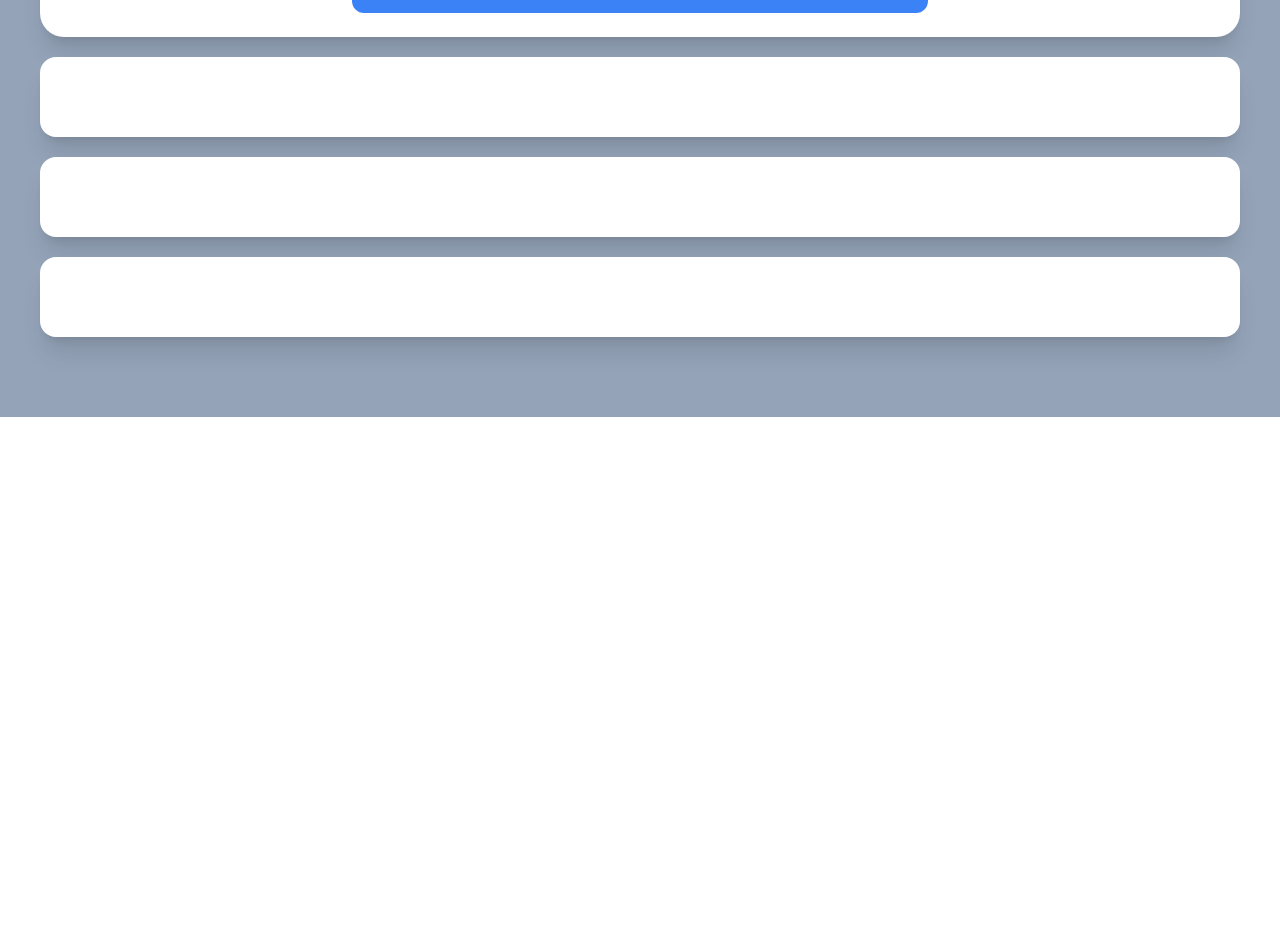
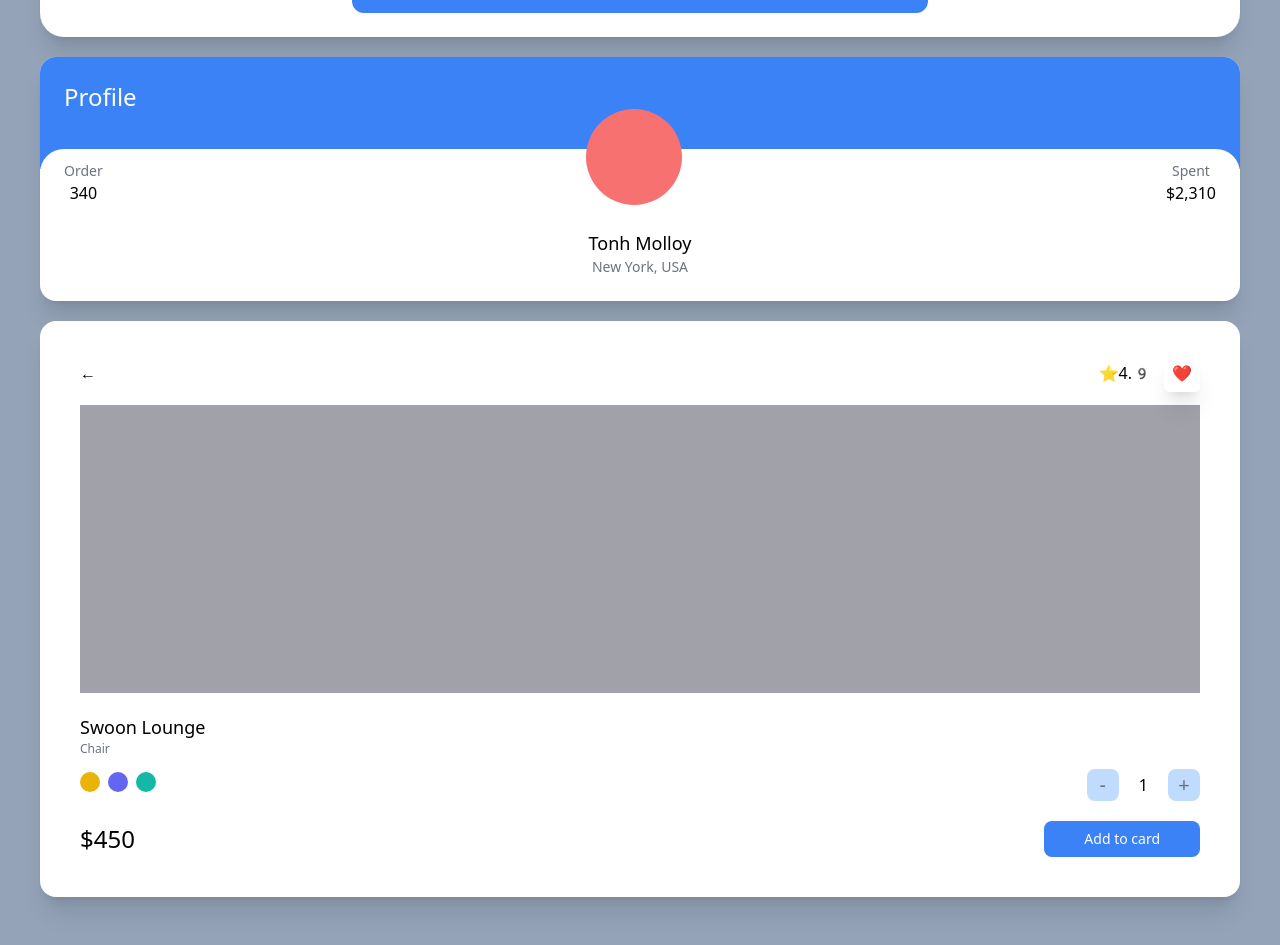
Before and after one commit to helloljho/carrot-market-clone-coding, a Next.js app: page / in a window 1280 px wide. Shown: the part 301-1246 px from the top of the page. Before the commit the page ends 800 px from the top, so only its background shows below. Built offline with nearby package versions, Linux system fonts and the light colour scheme.

Commit message:
fix : practice

```diff
--- a/pages/index.tsx
+++ b/pages/index.tsx
@@ -2,7 +2,7 @@
 
 const Home: NextPage = () => {
   return (
-    <div className="bg-slate-400 py-20 px-10 flex flex-col space-y-5">
+    <div className="bg-slate-400 py-20 px-10 flex flex-col space-y-5 min-h-screen">
       <div className="bg-white p-6 rounded-3xl shadow-xl">
         <span className="font-semibold text-3xl">Select Item</span>
         <div className="flex justify-between my-2">
@@ -17,13 +17,70 @@
           <span>Total</span>
           <span className="font-semibold">$27</span>
         </div>
-        <div className="mt-5 bg-blue-500 text-white p-3 text-center rounded-xl w-1/2 m-auto">
-          Checkout
+        <div className="flex items-center">
+          <button className=" mt-5 bg-blue-500 text-white p-3 text-center rounded-xl w-1/2 m-auto hover:bg-teal-500 hover:text-black active:bg-yellow-500">
+            Checkout
+          </button>
         </div>
       </div>
-      <div className="bg-white p-10 rounded-2xl shadow-xl"></div>
-      <div className="bg-white p-10 rounded-2xl shadow-xl"></div>
-      <div className="bg-white p-10 rounded-2xl shadow-xl"></div>
+      <div className="bg-white overflow-hidden rounded-2xl shadow-xl">
+        <div className="bg-blue-500 p-6 pb-14">
+          <span className="text-white text-2xl">Profile</span>
+        </div>
+        <div className="rounded-3xl p-6 bg-white relative -top-5">
+          <div className="flex relative -top-16 items-end justify-between">
+            <div className="flex flex-col items-center">
+              <span className="text-sm text-gray-500">Order</span>
+              <span className="font-medium">340</span>
+            </div>
+            <div className="h-24 w-24 bg-red-400 rounded-full" />
+            <div className="flex flex-col items-center">
+              <span className="text-sm text-gray-500">Spent</span>
+              <span className="font-medium">$2,310</span>
+            </div>
+          </div>
+          <div className="relative -mt-10 -mb-5 flex flex-col items-center">
+            <span className="text-lg font-medium">Tonh Molloy</span>
+            <span className="text-sm text-gray-500">New York, USA</span>
+          </div>
+        </div>
+      </div>
+      <div className="bg-white p-10 rounded-2xl shadow-xl">
+        <div className="flex justify-between items-center mb-5">
+          <span>←</span>
+          <div className="space-x-3">
+            <span>⭐4.9️</span>
+            <span className="shadow-xl p-2 rounded-md ">❤️</span>
+          </div>
+        </div>
+        <div className="bg-zinc-400 h-72 mb-5" />
+        <div className="flex flex-col">
+          <span className="font-medium  text-lg">Swoon Lounge</span>
+          <span className="text-xs text-gray-500">Chair</span>
+          <div className="mt-3 mb-5 flex justify-between items-center">
+            <div className="space-x-2">
+              <button className="w-5 h-5 rounded-full bg-yellow-500" />
+              <button className="w-5 h-5 rounded-full bg-indigo-500" />
+              <button className="w-5 h-5 rounded-full bg-teal-500" />
+            </div>
+            <div className="flex items-center space-x-5">
+              <button className="bg-blue-200  rounded-lg aspect-square w-8 text-xl text-gray-500">
+                -
+              </button>
+              <span>1</span>
+              <button className="bg-blue-200  rounded-lg aspect-square w-8 text-xl text-gray-500">
+                +
+              </button>
+            </div>
+          </div>
+          <div className="flex justify-between items-center">
+            <span className="font-medium text-2xl">$450</span>
+            <button className="bg-blue-500 text-center text-white text-sm rounded-lg px-10 py-2">
+              Add to card
+            </button>
+          </div>
+        </div>
+      </div>
     </div>
   );
 };
```
